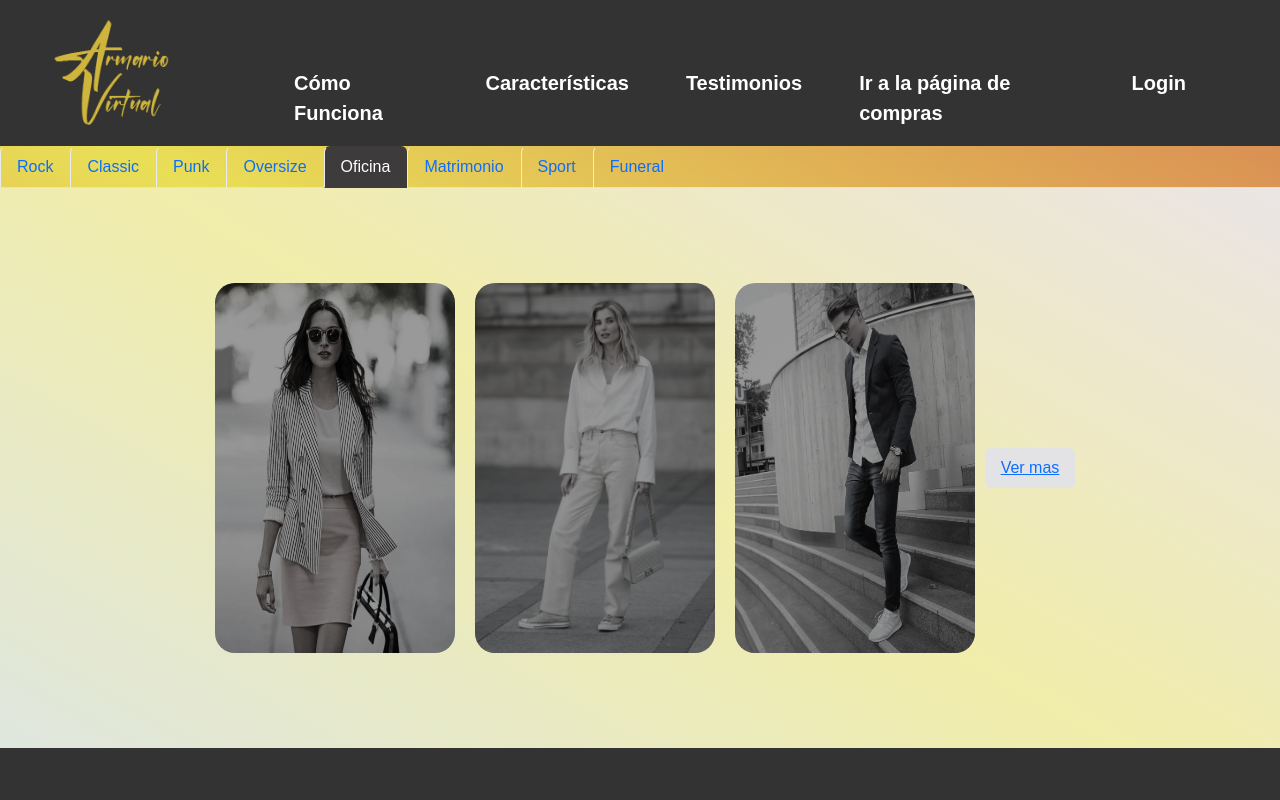
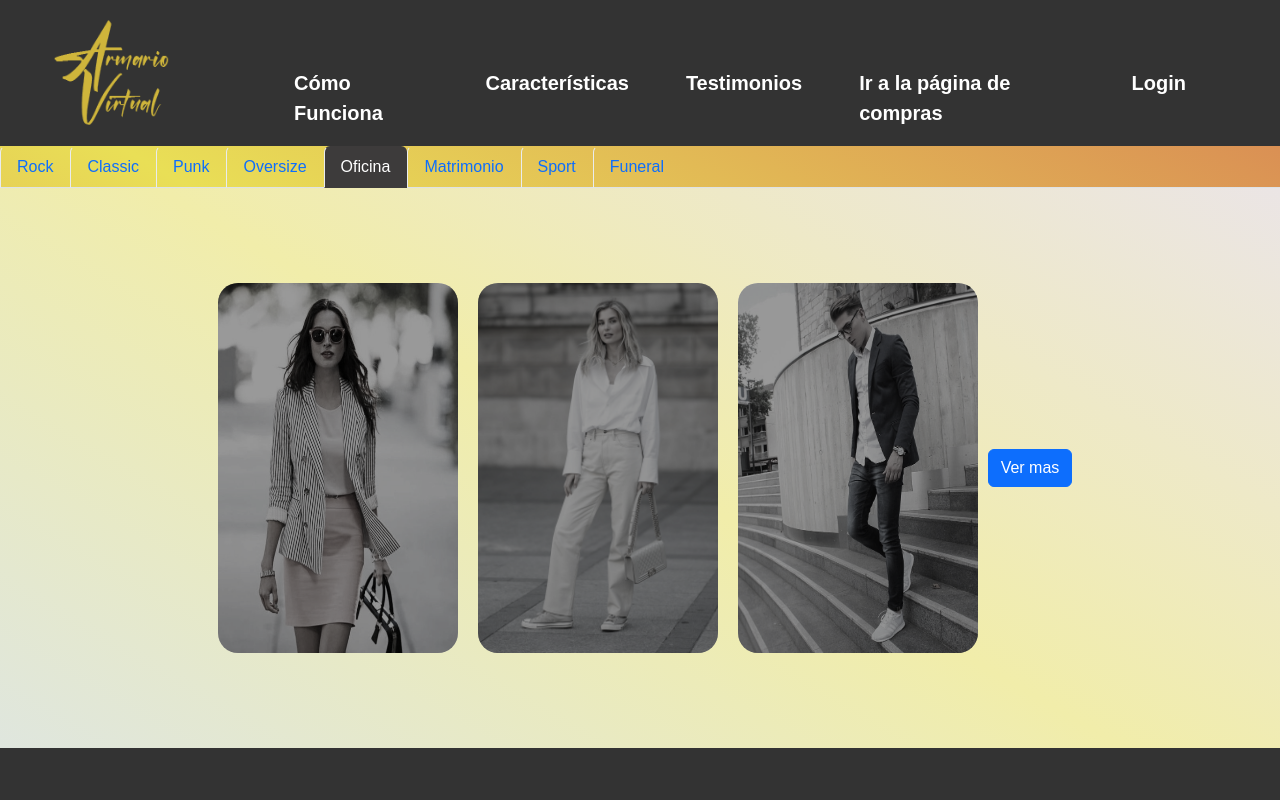
Before and after one commit to StyleVaultTeam/ProyectoCVDS, a React (Create React App) app: page /styles in a window 1280 px wide. Both pictures are taken after a click on the link "Oficina". Shown: the top 800 px of the page. Built offline with nearby package versions, Linux system fonts and the light colour scheme.

Commit message:
14. Tiempo para escoger outfit corrección

```diff
--- a/src/components/OutfitsStylesReferences/OutfitsStylesReferences.js
+++ b/src/components/OutfitsStylesReferences/OutfitsStylesReferences.js
@@ -112,8 +112,8 @@ function OutfitsStylesReferences (){
                                         <img src={Funeral3} alt="" className="outfitImg" id="img24" />
                                         <a href="#slider24" className="button" id="button24"></a>
                                     </div>
-                                    <div className="buttonRef">
-                                        <a href="https://acortar.link/hxBkVS" >Ver mas</a>
+                                    <div className="card-bodyRef">
+                                        <a href="https://acortar.link/hxBkVS" className="btn btn-primary">Ver mas</a>
                                     </div>
                                 </div>
 
@@ -139,8 +139,8 @@ function OutfitsStylesReferences (){
                                         <img src={Sport3} alt="" className="outfitImg" id="img21" />
                                         <a href="#slider21" className="button" id="button21"> </a>
                                     </div>
-                                    <div className="buttonRef">
-                                        <a href="https://co.pinterest.com/pin/744993963372368304/" >Ver mas</a>
+                                    <div className="card-bodyRef">
+                                        <a href="https://co.pinterest.com/pin/744993963372368304/" className="btn btn-primary">Ver mas</a>
                                     </div>
                                 </div>
 
@@ -166,8 +166,8 @@ function OutfitsStylesReferences (){
                                         <img src={matrimonio3} alt="" className="outfitImg" id="img18" />
                                         <a href="#slider18" className="button" id="button18"> </a>
                                     </div>
-                                    <div className="buttonRef">
-                                        <a href="https://co.pinterest.com/search/pins/?q=outfit%20matrimonio&rs=typed" >Ver mas</a>
+                                    <div className="card-bodyRef">
+                                        <a href="https://co.pinterest.com/search/pins/?q=outfit%20matrimonio&rs=typed" className="btn btn-primary">Ver mas</a>
                                     </div>
                                 </div>
 
@@ -193,8 +193,8 @@ function OutfitsStylesReferences (){
                                         <img src={oficina3} alt="" className="outfitImg" id="img15" />
                                         <a href="#slider15" className="button" id="button15"> </a>
                                     </div>
-                                    <div className="buttonRef">
-                                        <a href="https://co.pinterest.com/search/pins/?q=outfit%20oficina&rs=typed" >Ver mas</a>
+                                    <div className="card-bodyRef">
+                                        <a href="https://co.pinterest.com/search/pins/?q=outfit%20oficina&rs=typed" className="btn btn-primary">Ver mas</a>
                                     </div>
                                 </div>
 
```
